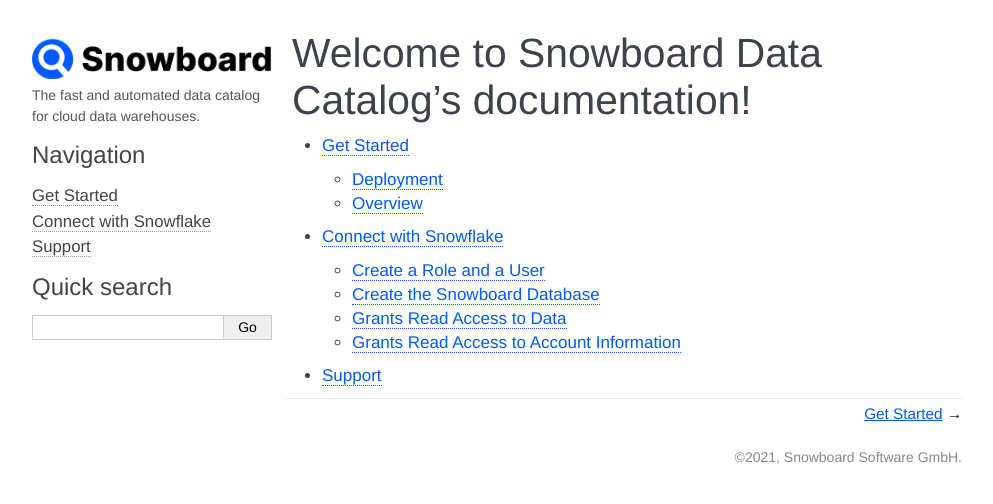
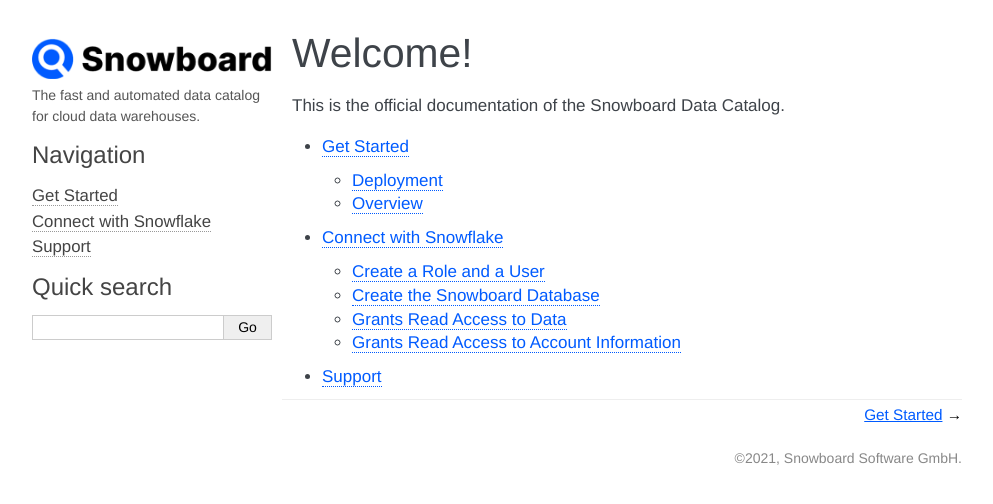
Before and after one commit to Snowboard-Software/snowboard_software, a Sphinx documentation site: the page built from docs/index.rst, in a window 1280 px wide. Shown: the top 504 px of the page, without its empty margins (148-1141 px from the left). Built offline with Sphinx 7.4.7, drawn with Linux system fonts in a browser that asks for light colours.

Commit message:
minor adjustments

```diff
--- a/docs/index.rst
+++ b/docs/index.rst
@@ -3,8 +3,9 @@
    You can adapt this file completely to your liking, but it should at least
    contain the root `toctree` directive.
 
-Welcome to Snowboard Data Catalog's documentation!
+Welcome!
 ==================================================
+This is the official documentation of the Snowboard Data Catalog.
 
 .. toctree::
    :maxdepth: 2
```
